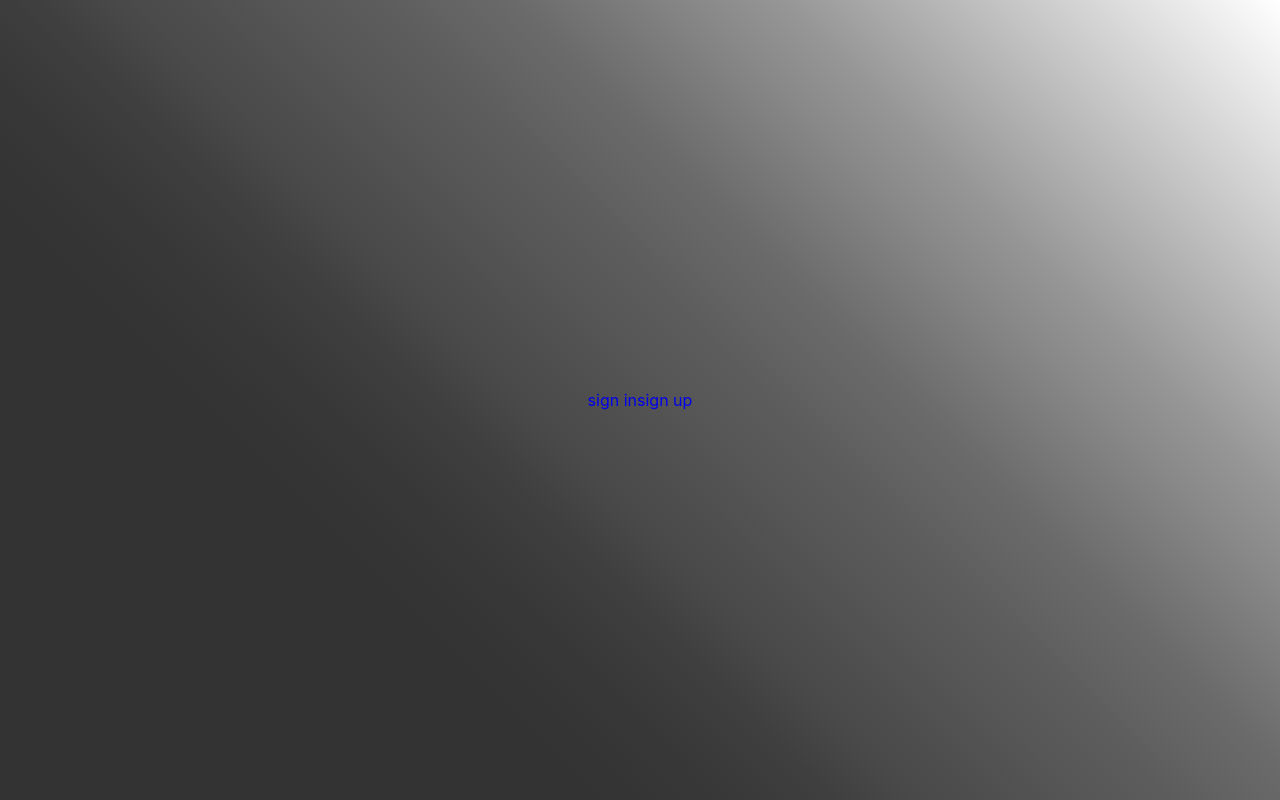
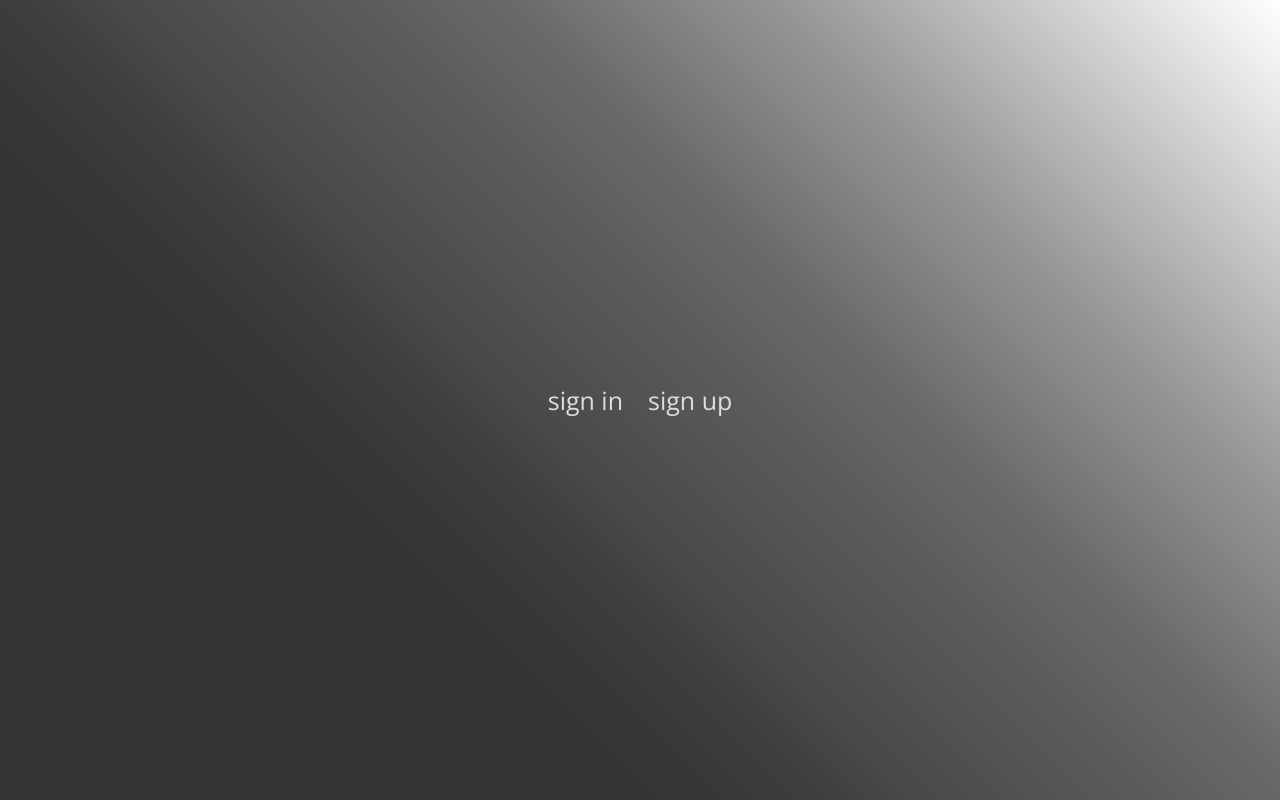
Before and after one commit to yns-qara/nextJS-form, a Next.js app: page / in a window 1280 px wide. Built offline with nearby package versions, Linux system fonts and the light colour scheme.

Commit message:
🕶️ UI finished

```diff
--- a/components/SignIn.js
+++ b/components/SignIn.js
@@ -21,7 +21,6 @@ const SignIn = () => {
 
         >
             <h1>Existing Account</h1>
-            <pre>{debug.toString()}</pre>
             <p>don&apos;t have an account?<Link href="/createaccount"> sign up</Link> </p>
             <div className={styles.lower_input__for_login}>
                 <input
--- a/pages/index.js
+++ b/pages/index.js
@@ -1,12 +1,13 @@
 
 // for demonstration purposes only
 import Link from "next/link";
+import s from "../styles/temp.module.css"
 export default function Home() {
   return (
     <>
-      <div>
-          <Link href="#">sign in</Link>
-          <Link href="#">sign up</Link>
+      <div className={s.temp_nav}>
+          <Link href="/login">sign in</Link>
+          <Link href="/createaccount">sign up</Link>
       </div>
     </>
   )
--- /dev/null
+++ b/styles/temp.module.css
@@ -0,0 +1,21 @@
+.temp_nav{
+    display: flex;
+    gap: 25px;
+    color: #dddddd;
+}
+
+
+
+.temp_nav a{
+    font-family: 'Open Sans';
+    font-style: normal;
+    font-weight: 400;
+    font-size: 25px;
+    line-height: 49px;
+    text-align: center;
+    color: #dddddd;
+}
+
+.temp_nav a:visited{
+    color: inherit;
+}
```
Also changed, not shown: styles/globals.css (line endings or trailing spaces).
